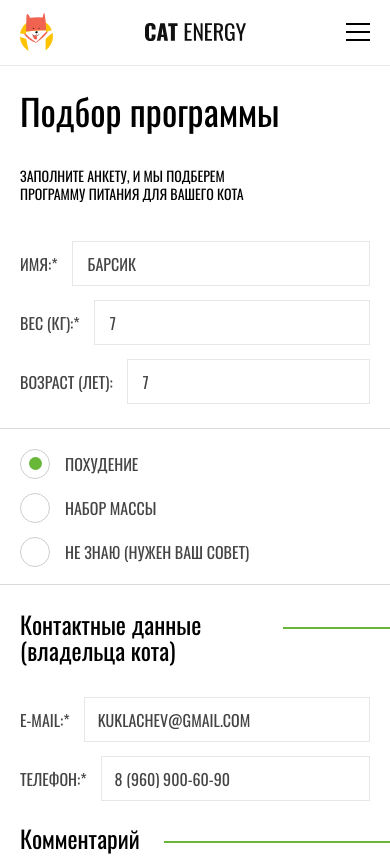
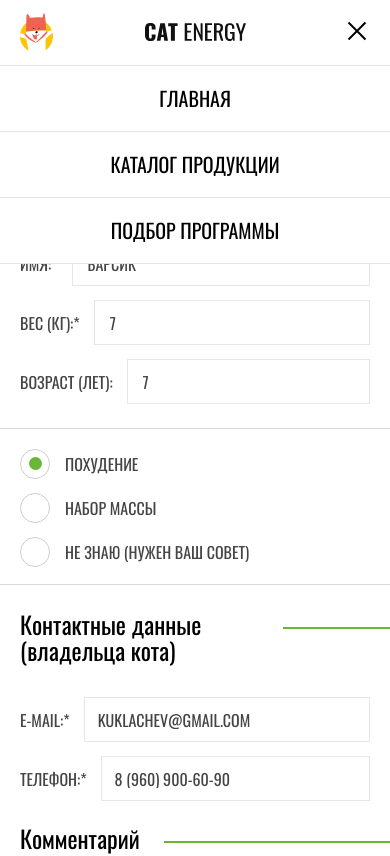
Before and after one commit to htmlacademy-adaptive/170338-cat-energy-30, a website: page source/form.html in a window 390 px wide. Shown: the top 856 px of the page. Drawn offline with nearby package versions, Linux system fonts and the light colour scheme; some packages are replaced by stand-ins of ours; files that its build step writes are made by us from their sources.

Commit message:
Fixed code review issues

```diff
--- a/source/scripts/index.js
+++ b/source/scripts/index.js
@@ -60,11 +60,16 @@ async function initMap() {
 const mainNavigation = document.querySelector('.main-nav');
 const mainNavigationToggle = document.querySelector('.main-nav__toggle');
 
+function setMenuState() {
+  mainNavigationToggle.classList.toggle('main-nav__toggle--closed');
+  mainNavigationToggle.classList.toggle('main-nav__toggle--opened');
+}
+
 mainNavigation.classList.remove('main-nav--no-js');
+setMenuState();
 
 mainNavigationToggle.addEventListener('click', () => {
-  mainNavigationToggle.classList.toggle('main-nav__toggle--closed');
-  mainNavigationToggle.classList.toggle('main-nav__toggle--opened');
+  setMenuState();
 });
 
 const interactiveMap = document.querySelector('.contacts__interactive-map');
--- a/source/styles/blocks/catalog-card.scss
+++ b/source/styles/blocks/catalog-card.scss
@@ -187,6 +187,11 @@
 
   @include desktop {
     padding: 8px 0 5px;
+
+    &:last-child {
+      padding-top: 4px;
+      padding-bottom: 9px;
+    }
   }
 }
 
--- a/source/styles/blocks/contacts.scss
+++ b/source/styles/blocks/contacts.scss
@@ -27,7 +27,6 @@
     position: absolute;
     z-index: 4;
     top: 95px;
-    left: 110px;
     padding: 59px 80px;
     max-width: 565px;
     min-width: 565px;
--- a/source/styles/blocks/main-nav.scss
+++ b/source/styles/blocks/main-nav.scss
@@ -15,10 +15,11 @@
   border: none;
   right: 0;
   top: 0;
-  margin-top: 23px;
-  margin-right: 20px;
-  width: 24px;
-  height: 16px;
+  margin-top: 10px;
+  margin-right: 13px;
+  width: 40px;
+  height: 40px;
+  padding: 8px 7px;
 
   &:hover {
     opacity: 0.8;
--- a/source/styles/blocks/site-list.scss
+++ b/source/styles/blocks/site-list.scss
@@ -35,8 +35,8 @@
     background-color: $background-color-accent;
     height: 2px;
     bottom: 5px;
-    left: 17px;
-    right: 17px;
+    left: 0;
+    right: 0;
   }
 }
 
@@ -70,7 +70,14 @@
   }
 
   @include tablet {
-    padding: 12px 17px;
+    padding-top: 12px;
+    padding-bottom: 12px;
+    margin-left: 17px;
+    margin-right: 17px;
+  }
+
+  @include desktop {
+    margin-left: 16px;
   }
 }
 
```
Also changed, not shown: source/index.html (+1 -1 lines).
